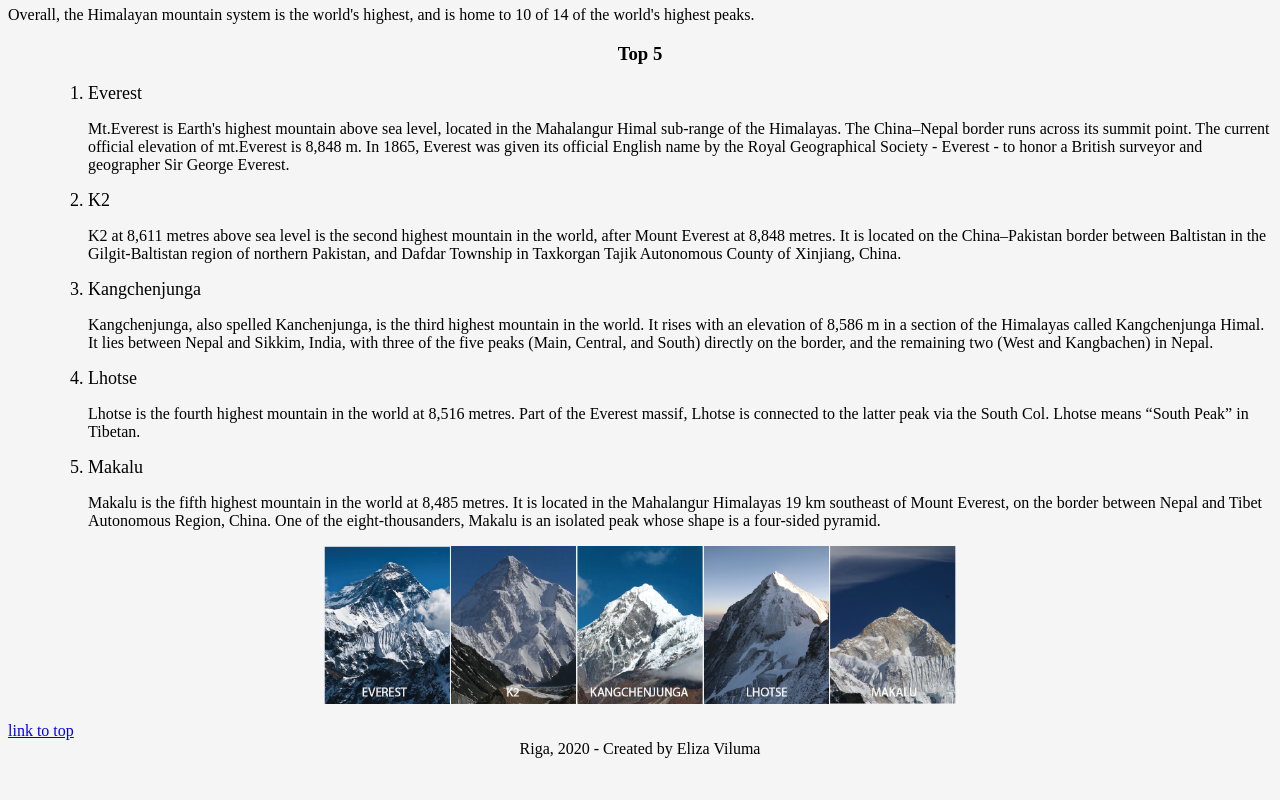
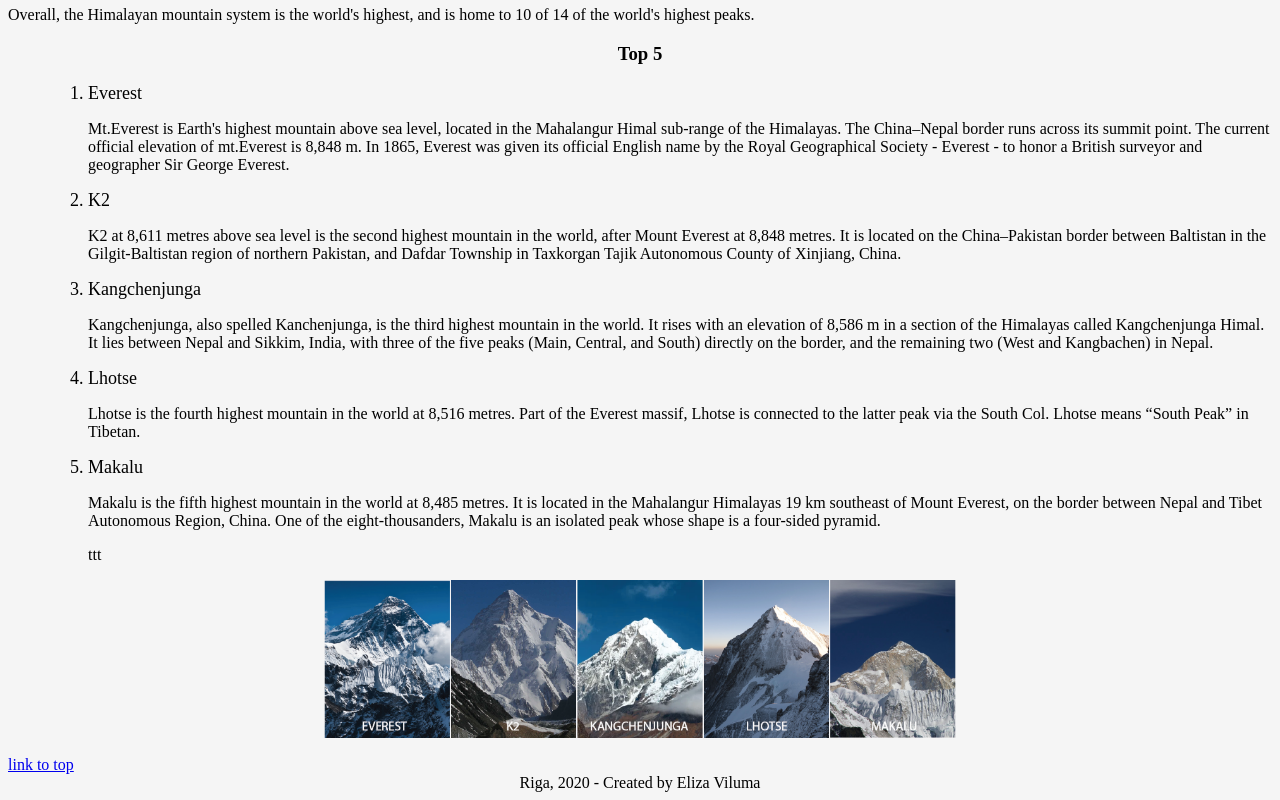
Before and after one commit to ElizaViluma/Himalaya, a plain HTML site: page index.html in a window 1280 px wide. Shown: the part 762-1562 px from the top of the page. Before the commit the page ends 1528 px from the top, so only its background shows below. Drawn offline with Linux system fonts and the light colour scheme.

Commit message:
temp_change

```diff
--- a/index.html
+++ b/index.html
@@ -66,6 +66,7 @@
                         It is located in the Mahalangur Himalayas 19 km southeast of Mount Everest, on the border between Nepal and Tibet Autonomous Region, China. One of the eight-thousanders, Makalu is an isolated peak whose shape is a four-sided pyramid.
 
                     </p>
+                    <p> ttt</p>
                 </ol>
             </ul>
             <img src="Img/top5.jpg" alt="Top5 highest mountains " class="center">
```
